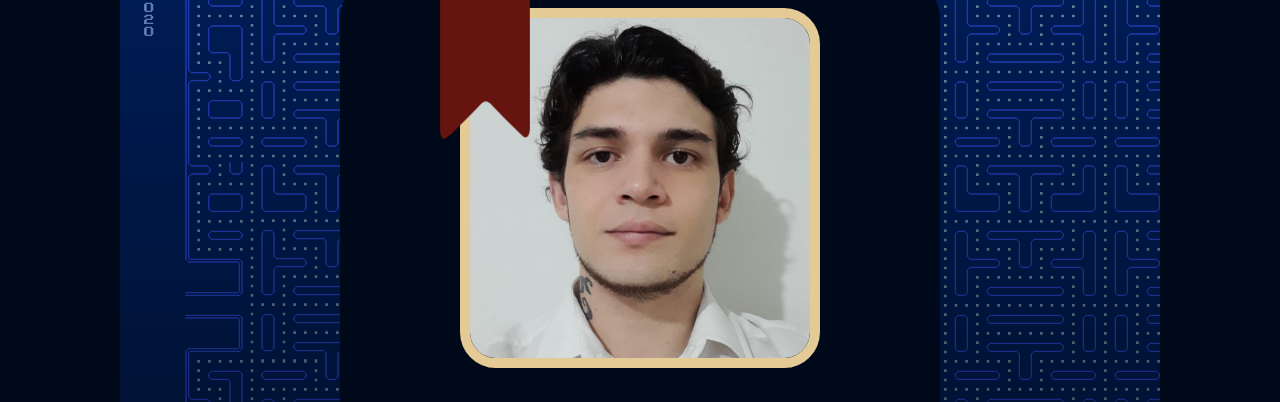
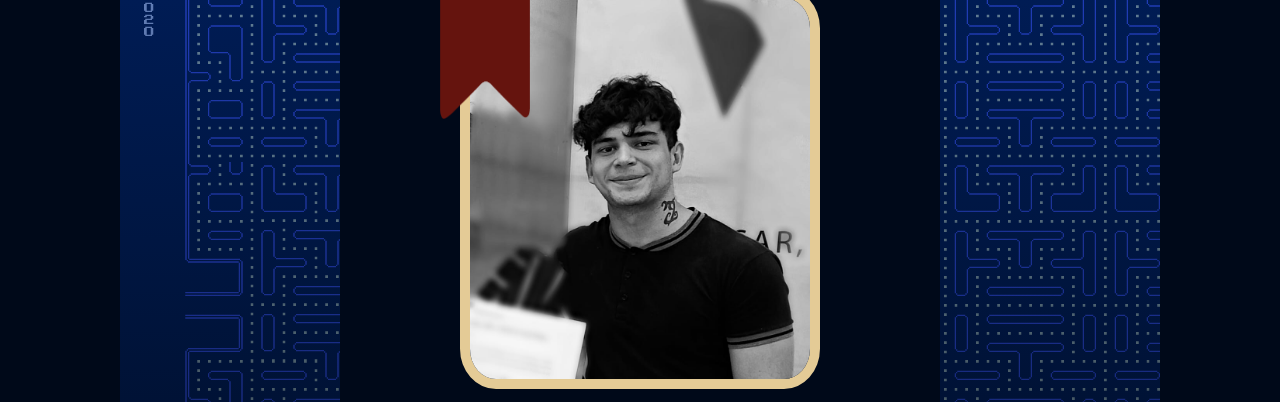
Before and after one commit to juanfrarojas03/Portfolio, a plain HTML site: page index.html in a window 1280 px wide. Shown: the part 84-486 px from the top of the page. Drawn offline with Linux system fonts and the light colour scheme.

Commit message:
cambio foto perfil

```diff
--- a/index.html
+++ b/index.html
@@ -34,7 +34,7 @@
     <div class="cont-banner">
         <div class="cont-img">
             <img src="img/decoracion.png" alt="" class="dec">
-            <img src="img/foto Port.jpg" alt="" class="img">
+            <img src="img/perfil.jpg" alt="" class="img">
         </div>
         <h1>JUAN FRANCISCO ROJAS</h1>
         <h2>Desarrollador de Videojuegos</h2>
```
Also changed, not shown: index2.html (+1 -1 lines), img/perfil.jpg (added).
